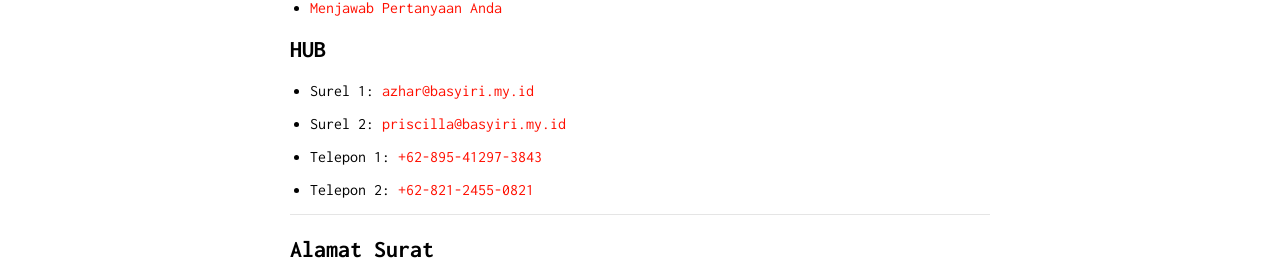
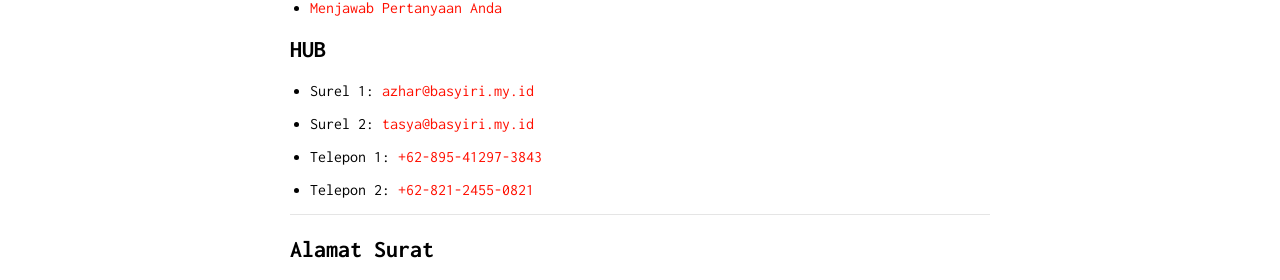
Before and after one commit to intrapegasus/id, a Jekyll site: the page built from kontak.md, in a window 1280 px wide. Shown: the part 243-523 px from the top of the page. Built offline with Jekyll 4.4.1, drawn with Linux system fonts in a browser that asks for light colours; our own code applies the rules of GitHub Pages for plain Markdown files.

Commit message:
Update kontak.md

```diff
--- a/kontak.md
+++ b/kontak.md
@@ -14,7 +14,7 @@
 
 * Surel 1: [azhar@basyiri.my.id](mailto:azhar@basyiri.my.id)
 
-* Surel 2: [priscilla@basyiri.my.id](mailto:priscilla@basyiri.my.id)
+* Surel 2: [tasya@basyiri.my.id](mailto:tasya@basyiri.my.id)
 
 * Telepon 1: [+62-895-41297-3843](tel:+62-895-41297-3843)
 
```
